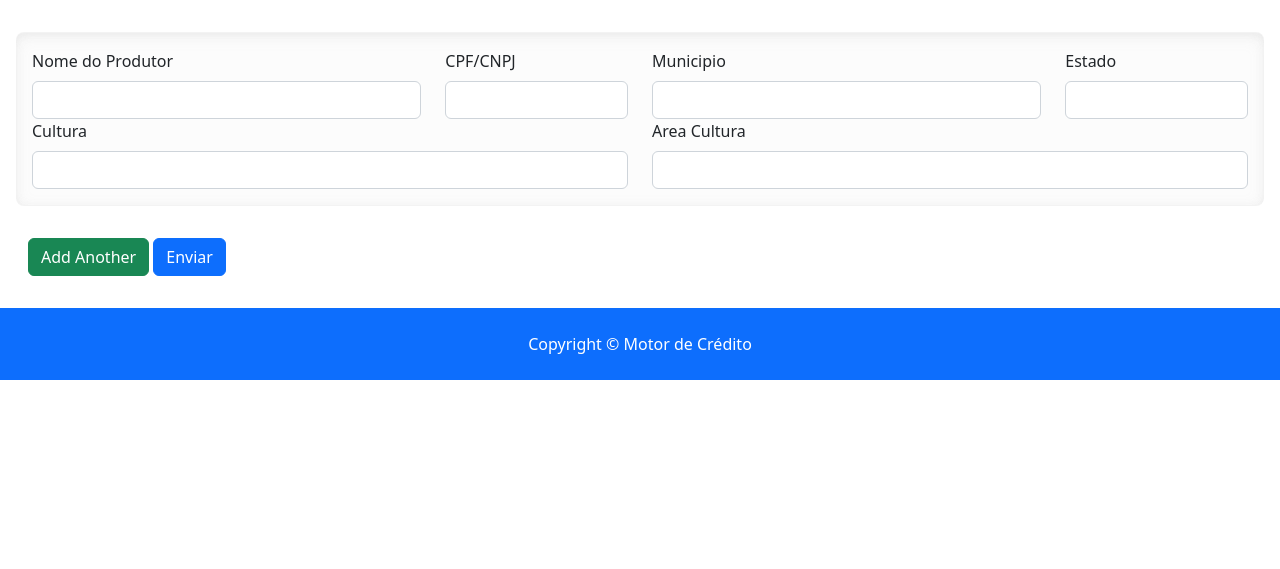
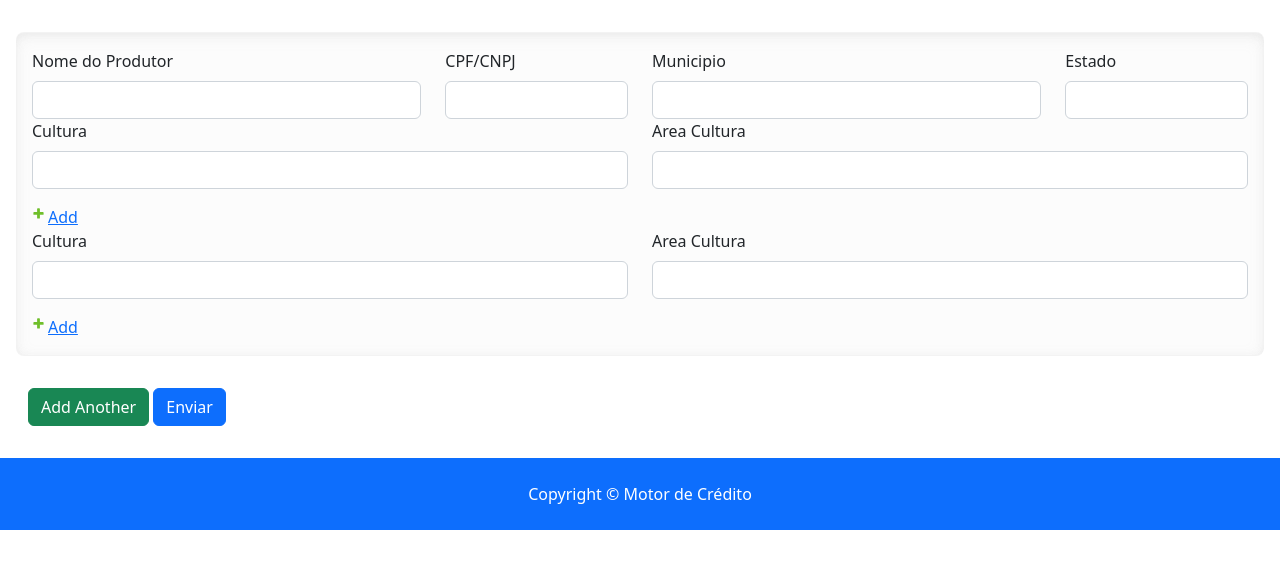
Before and after one commit to lejcruz/djangomotor, a Django app: page /cadastro_produtor/ in a window 1280 px wide. Shown: the part 56-625 px from the top of the page. Run offline with Django 4.2, Linux system fonts and the light colour scheme; some libraries are stand-ins or nearby versions.

Commit message:
[BUG] testing add more than one cultura for each produtor, tested failed

```diff
--- a/cadastro_produtor/forms.py
+++ b/cadastro_produtor/forms.py
@@ -42,5 +42,5 @@ ProdutorCulturaFormSet = forms.modelformset_factory(
     model=models.ProdutorCultura,
     form=CadastroProdutorCulturaForm,
     fields=("__all__"),
-    extra=1
+    extra=2
 )
--- a/cadastro_produtor/templates/cadastro_produtor/pages/produtor_form.html
+++ b/cadastro_produtor/templates/cadastro_produtor/pages/produtor_form.html
@@ -86,6 +86,11 @@
   border-radius: 0.5em;
   }
 
+  .addlink {
+    padding-left: 1em;
+    background: url({%  static 'cadastro_produtor/img/icon-addlink.svg' %}) 0 1px no-repeat;
+  }
+
 
 </style>
 
@@ -113,12 +118,20 @@
   {% endfor %}
 
   {% for form_produtor_cultura in produtor_cultura_formset %}
+    <div class="produtor-cultura-form">
 
       <div class="row">
         <div class="col-sm-6"><label for="id_cultura" class="form-label">Cultura </label> {{form_produtor_cultura.cultura}} </div>
         <div class="col-sm-6"><label for="id_area" class="form-label">Area Cultura </label> {{form_produtor_cultura.area}} </div>
+      </div>
 
+    </div>
+
+      <div id="add-cultura-form-div" class="row">
+        <div class="col-sm3" style="margin-top: 1em;"><a id="add-cultura" class="addlink" href="#">Add</a></div>
       </div>
+
+
   {% endfor %}
 
 
@@ -142,6 +155,7 @@
 
 <script type="text/javascript">
 
+//Copy main form and replicate when user clicks on 'Add Another' button
 let produtorForm = document.querySelectorAll(".produtor_form")
 let container = document.querySelector("#form-container")
 let addButton = document.querySelector("#add-form")
@@ -164,6 +178,22 @@ function addForm(e) {
     addButtonDiv.parentNode.insertBefore(newForm, addButtonDiv)
 
     totalForms.setAttribute('value', `${formNum+1}`) //Increment the number of total forms in the management form
+}
+
+//Copy and replicate only Cultura and Area Cultura for Each Produtor
+
+let produtorCulturaForm = document.querySelectorAll(".produtor-cultura-form")
+let addCulturaLink = document.querySelector("#add-cultura")
+let addCulturaDiv = document.querySelector("#add-cultura-form-div")
+
+addCulturaLink.addEventListener('click', addCultura)
+
+function addCultura(e) {
+    e.preventDefault()
+
+    let newCultura = produtorCulturaForm[0].cloneNode(true) //Clone the produtor form
+
+    addCulturaDiv.parentNode.insertBefore(newCultura, addCulturaDiv)
 }
 
 
--- a/cadastro_produtor/views.py
+++ b/cadastro_produtor/views.py
@@ -1,3 +1,4 @@
+from urllib import request
 from django.shortcuts import render, redirect
 from django.urls import reverse, reverse_lazy
 from django.views.generic import (TemplateView, FormView,
@@ -33,9 +34,25 @@ class ProdutorAddView(TemplateView):
         # Check if submitted forms are valid
         if all([formset_produtor.is_valid(), formset_produtor_cultura.is_valid()]):
 
-            formset_produtor.save()
-            formset_produtor_cultura.save()
+            parent = formset_produtor.save(commit=False)
+            # parent.save()
+
+            child = formset_produtor_cultura.save(commit=False)
+            child.produtor = parent
+
+            # child.save()
+
+            print("form1: " , formset_produtor.cleaned_data)
+            print("form2: " , formset_produtor_cultura.cleaned_data)
+
             return redirect(reverse_lazy('cadastro_produtor:thank_you_prod'))
+
+        else:
+            parent = formset_produtor.save(commit=False)
+            child = formset_produtor_cultura.save(commit=False)
+            print("Não Deu Certo")
+            print(parent.cleaned_data)
+            print(child.cleaned_data)
 
         return self.render_to_response(
                                         {'produtor_formset': formset_produtor,
```
Also changed, not shown: cadastro_produtor/static/cadastro_produtor/img/icon-addlink.svg (added), db.sqlite3.
